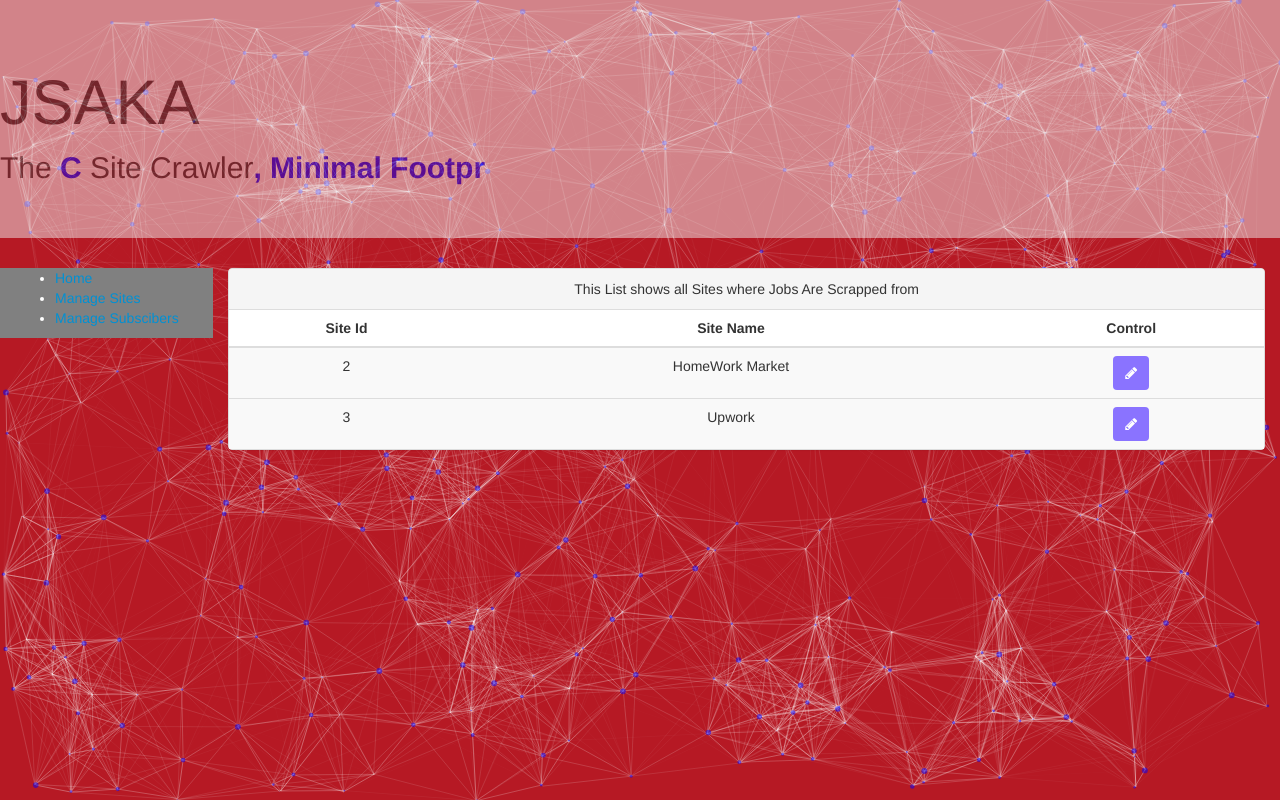
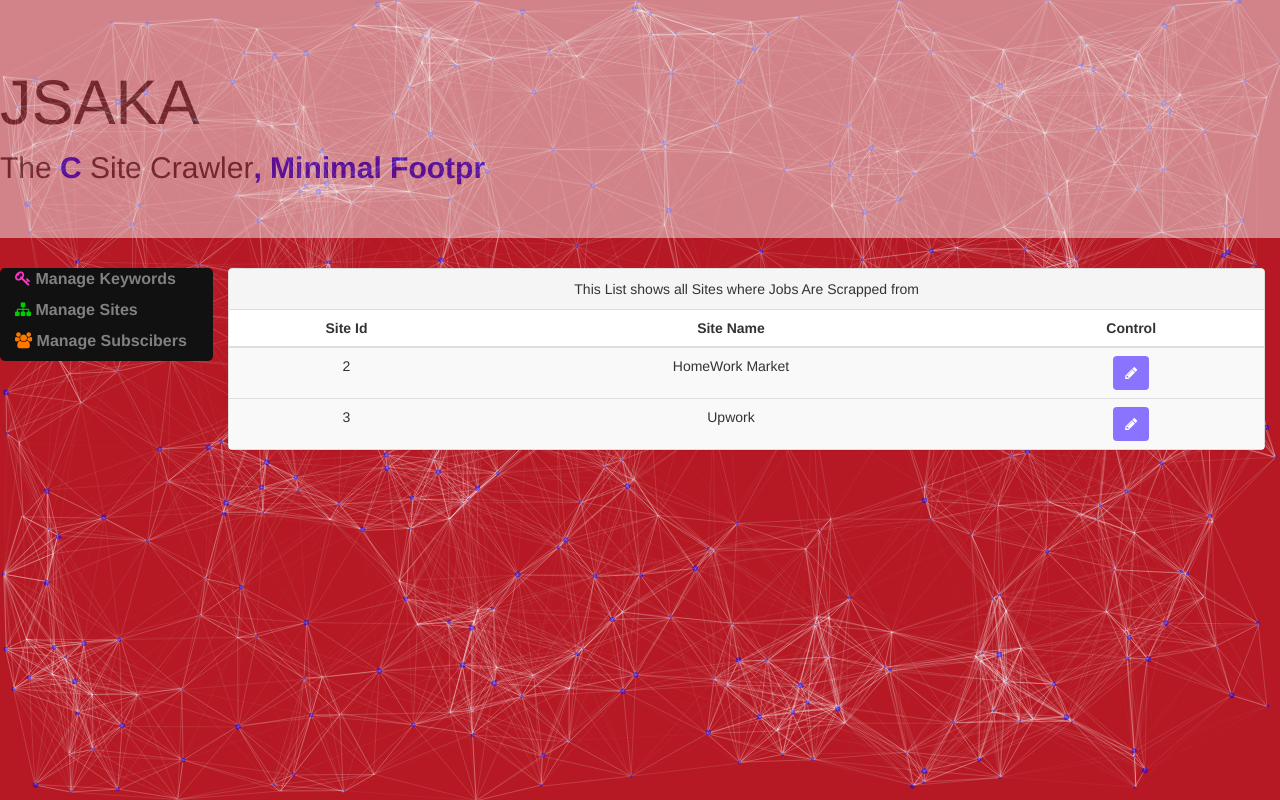
Before and after one commit to MichaelGatuma/JSAKA, a Flask app: page /site/ in a window 1280 px wide. Run offline with Flask 2, Linux system fonts and the light colour scheme; data comes from the database, SQL or seed files in the repository; both versions use the stored data as it was after the commit; data that the repository does not hold is empty; parts of the project's set-up code (start-up, migrations or seed data) failed here and were passed over; some libraries are stand-ins or nearby versions.

Commit message:
first release

```diff
--- a/jsaka/web/templates/include/navigation.html
+++ b/jsaka/web/templates/include/navigation.html
@@ -1,10 +1,43 @@
-<div class="col-sm-2 left-menu">
+<style>
+
+            .sidenav {
+                background-color: #111; /* Black*/
+                border-radius: 5px;
+            }
+
+            /* The navigation menu links */
+            .sidenav a {
+/*                 padding: 8px 8px 8px 32px;  */
+                text-decoration: none;
+                 font-size: 16px;
+                color: #818181;
+                 display: block;
+                transition: 0.3s;
+                 font-weight: bold;
+                 padding-bottom: 8px;
+            }
+
+            /* When you mouse over the navigation links, change their color */
+            .sidenav a:hover, .offcanvas a:focus{
+                color: #f1f1f1;
+            }
+
+        </style>
+
+<div class="col-sm-2 sidenav" id="mySidenav">
 
 
+            <a href="/home/">
+            <i class="fa fa-key" style="color: #ff33cc;" aria-hidden="true"></i> Manage Keywords
+            </a>
 
-			<ul>
-				<li><a href="/home/">Home</a></li>
-				<li><a href="/site/">Manage Sites</a></li>
-				<li><a href="/subscription/">Manage Subscibers</a></li>
-			</ul>
+            <a href="/site/">
+            <i class="fa fa-sitemap" style="color: #00cc00;" aria-hidden="true"></i> Manage Sites
+            </a>
+
+            <a href="/subscription/">
+            <i class="fa fa-users" style="color: #ff7800;" aria-hidden="true"></i> Manage Subscibers
+            </a>
+
+
 		</div>
```
Also changed, not shown: jsaka/web/templates/subscriber.html (+8 -8 lines), jsaka/utils/JSaka.db.
